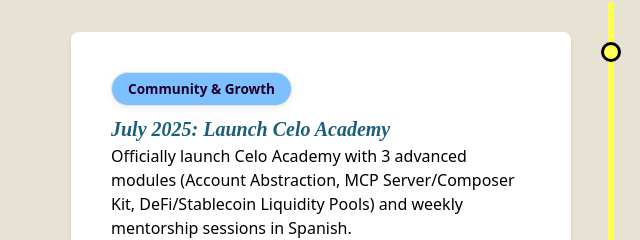
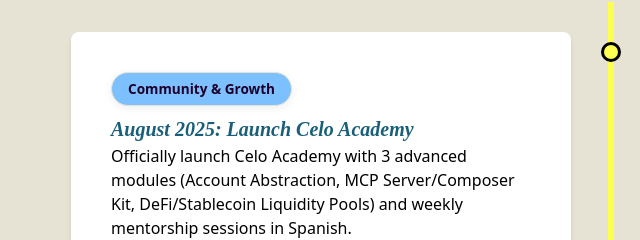
Before and after one commit to gerryalvrz/CeloMX, a plain HTML site: page index.html in a window 1280 px wide. Shown: the part 86-326 px from the top of the page, 29-669 px from the left. Drawn offline with nearby package versions, Linux system fonts and the light colour scheme; a web font is replaced by a local one.

Commit message:
Update index.html with latest timeline changes

```diff
--- a/index.html
+++ b/index.html
@@ -159,7 +159,7 @@
       <div class="timeline-item">
         <div class="timeline-content p-6 sm:p-8 md:p-10 bg-white rounded-lg shadow-md">
           <span class="category-label category-community">Community & Growth</span>
-          <h3>July 2025: Launch Celo Academy</h3>
+          <h3>August 2025: Launch Celo Academy</h3>
           <p>Officially launch Celo Academy with 3 advanced modules (Account Abstraction, MCP Server/Composer Kit, DeFi/Stablecoin Liquidity Pools) and weekly mentorship sessions in Spanish.</p>
         </div>
       </div>
```
